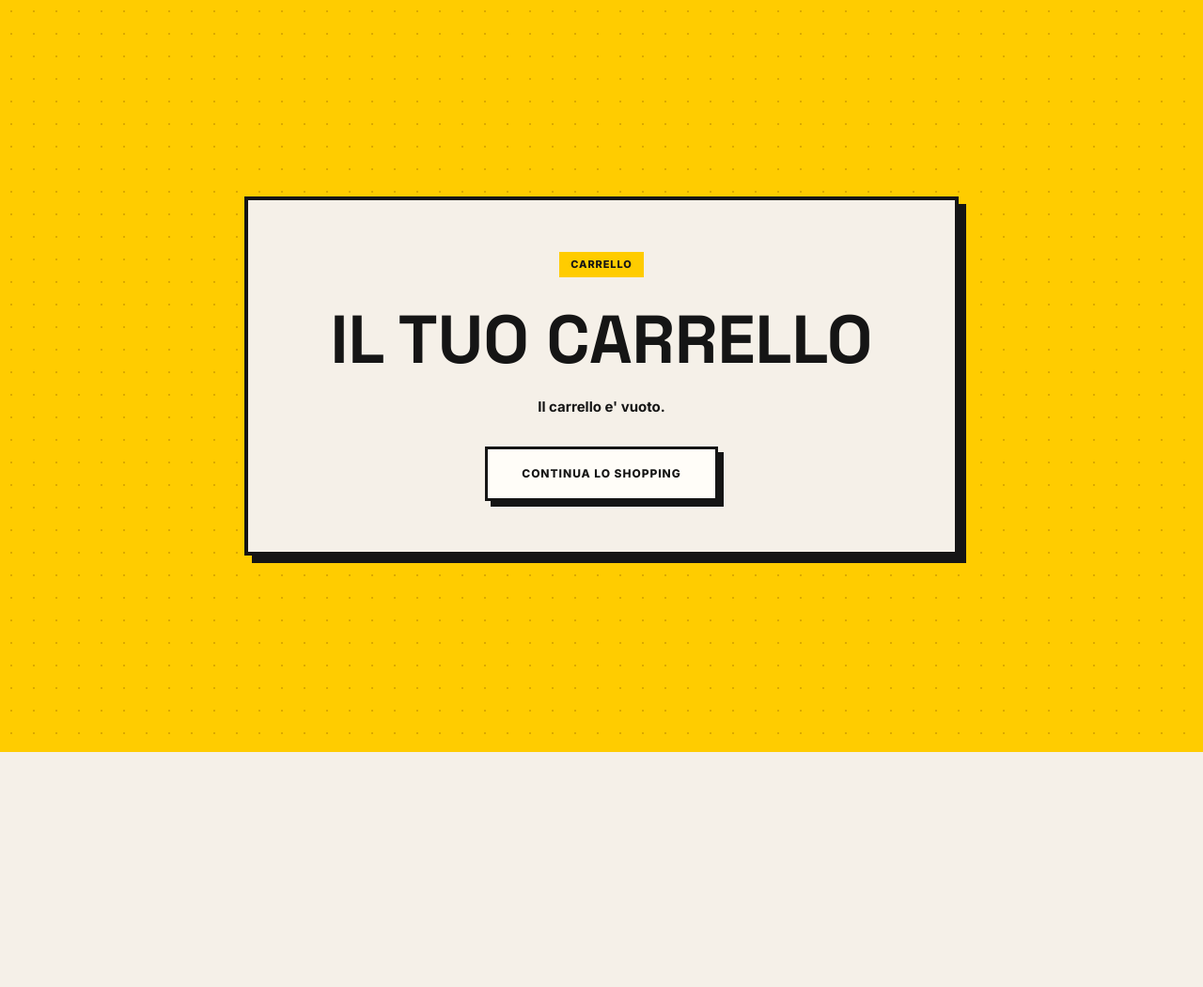
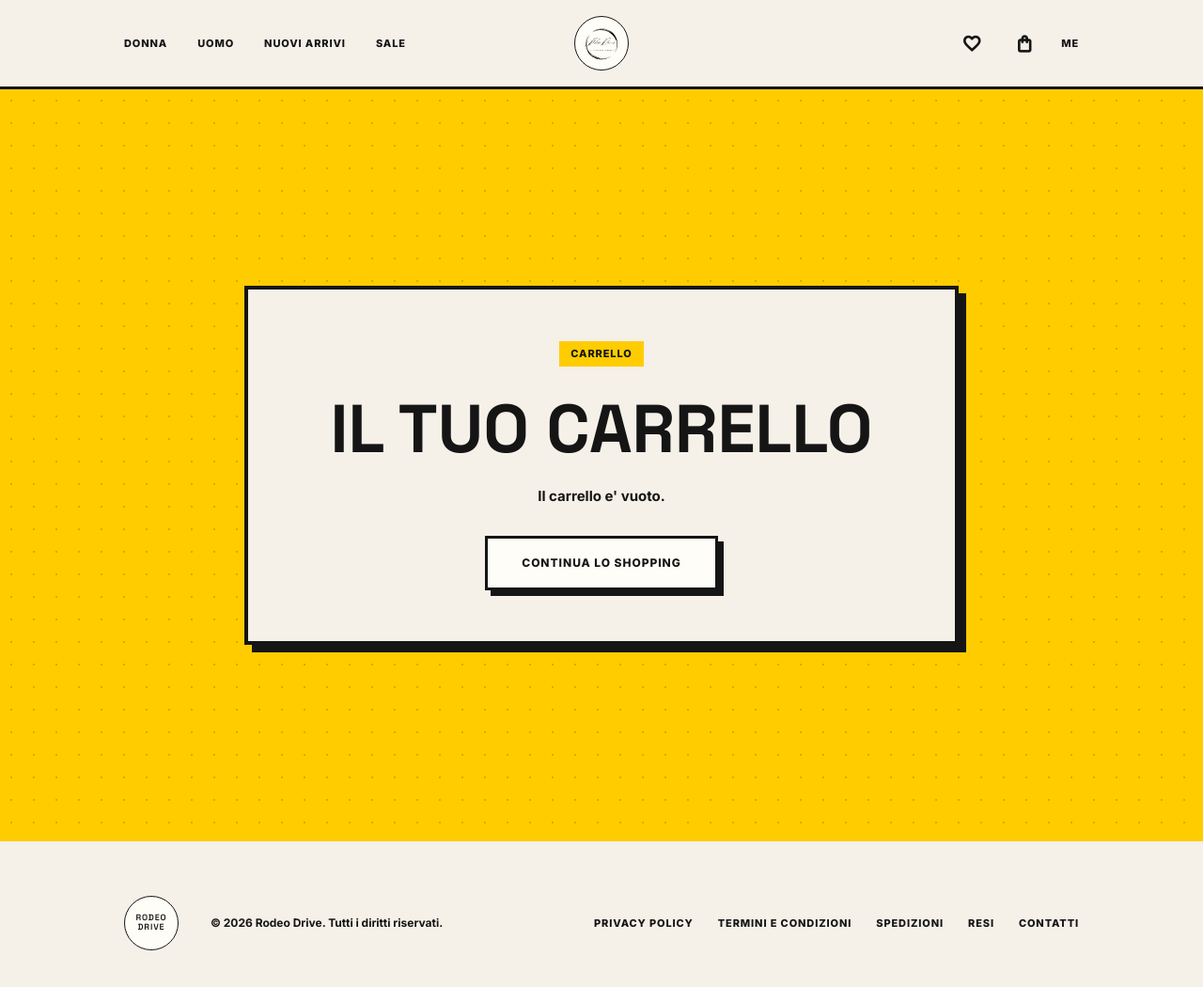
Before and after one commit to antoniosantovito94/rodeo-drive-ui, a Next.js app: page /carrello in a window 1280 px wide. Shown: the top 1050 px of the page at 94% size. Before the commit the page ends 800 px from the top, so only its background shows below. Built offline with nearby package versions, Linux system fonts and the light colour scheme.

Commit message:
Add shared navigation to shop pages

```diff
--- a/app/carrello/page.jsx
+++ b/app/carrello/page.jsx
@@ -1,4 +1,6 @@
 import CartPageClient from "../components/CartPageClient";
+import SiteFooter from "../components/SiteFooter";
+import SiteHeader from "../components/SiteHeader";
 
 export const metadata = {
   title: "Carrello | Rodeo Drive",
@@ -6,5 +8,11 @@ export const metadata = {
 };
 
 export default function CartPage() {
-  return <CartPageClient />;
+  return (
+    <>
+      <SiteHeader />
+      <CartPageClient />
+      <SiteFooter />
+    </>
+  );
 }
--- /dev/null
+++ b/app/components/SiteFooter.jsx
@@ -0,0 +1,21 @@
+import Link from "next/link";
+
+export default function SiteFooter() {
+  return (
+    <footer className="site-footer">
+      <div className="footer-shell">
+        <Link className="brand-mark footer-brand" href="/" aria-label="Rodeo Drive home">
+          <span>Rodeo Drive</span>
+        </Link>
+        <p>&copy; 2026 Rodeo Drive. Tutti i diritti riservati.</p>
+        <nav aria-label="Link footer">
+          <Link href="/#privacy">Privacy Policy</Link>
+          <Link href="/#termini">Termini e Condizioni</Link>
+          <Link href="/#spedizioni">Spedizioni</Link>
+          <Link href="/#resi">Resi</Link>
+          <Link href="/#contatti">Contatti</Link>
+        </nav>
+      </div>
+    </footer>
+  );
+}
--- /dev/null
+++ b/app/components/SiteHeader.jsx
@@ -0,0 +1,85 @@
+"use client";
+
+import { useState } from "react";
+import Link from "next/link";
+import CartIconLink from "./CartIconLink";
+
+export default function SiteHeader({ current = "" }) {
+  const [isMenuOpen, setIsMenuOpen] = useState(false);
+  const closeMenu = () => setIsMenuOpen(false);
+
+  return (
+    <header className="site-header">
+      <nav className="nav-shell" aria-label="Navigazione principale">
+        <button
+          className="mobile-menu"
+          type="button"
+          aria-label="Apri menu"
+          aria-expanded={isMenuOpen}
+          aria-controls="mobile-nav"
+          onClick={() => setIsMenuOpen((value) => !value)}
+        >
+          <span></span>
+          <span></span>
+          <span></span>
+        </button>
+
+        <div className="nav-links nav-left">
+          <Link href="/#donna">Donna</Link>
+          <Link href="/#uomo">Uomo</Link>
+          <Link href="/#nuovi-arrivi" aria-current={current === "products" ? "page" : undefined}>
+            Nuovi arrivi
+          </Link>
+          <Link href="/#sale">Sale</Link>
+        </div>
+
+        <Link className="brand-mark nav-brand" href="/" aria-label="Rodeo Drive home">
+          <img src="/assets/rodeo-drive-logo.svg" alt="Rodeo Drive" />
+        </Link>
+
+        <div className="nav-actions" aria-label="Azioni">
+          <Link className="nav-icon-link" href="/#wishlist" aria-label="Wishlist">
+            <span className="material-symbols-outlined" aria-hidden="true">
+              favorite
+            </span>
+          </Link>
+          <CartIconLink />
+          <Link className="desktop-only" href="/#account" aria-label="Account">
+            Me
+          </Link>
+        </div>
+      </nav>
+
+      <div
+        className={`mobile-nav${isMenuOpen ? " is-open" : ""}`}
+        id="mobile-nav"
+        aria-hidden={!isMenuOpen}
+      >
+        <Link href="/#donna" onClick={closeMenu}>
+          Donna
+        </Link>
+        <Link href="/#uomo" onClick={closeMenu}>
+          Uomo
+        </Link>
+        <Link href="/#nuovi-arrivi" onClick={closeMenu}>
+          Nuovi arrivi
+        </Link>
+        <Link href="/#sale" onClick={closeMenu}>
+          Sale
+        </Link>
+        <Link href="/#mercati" onClick={closeMenu}>
+          Dove siamo
+        </Link>
+        <Link href="/#contatti" onClick={closeMenu}>
+          Contatti
+        </Link>
+        <Link href="/prodotti" onClick={closeMenu}>
+          Catalogo
+        </Link>
+        <Link href="/carrello" onClick={closeMenu}>
+          Carrello
+        </Link>
+      </div>
+    </header>
+  );
+}
--- a/app/prodotti/[slug]/page.jsx
+++ b/app/prodotti/[slug]/page.jsx
@@ -1,6 +1,8 @@
 import Link from "next/link";
 import { notFound } from "next/navigation";
 import ProductPurchaseForm from "../../components/ProductPurchaseForm";
+import SiteFooter from "../../components/SiteFooter";
+import SiteHeader from "../../components/SiteHeader";
 import { getProductBySlug } from "../../../lib/catalog";
 
 export const metadata = {
@@ -17,6 +19,8 @@ export default async function ProductDetailPage({ params }) {
   }
 
   return (
+    <>
+      <SiteHeader current="products" />
       <main className="product-detail-page">
         <section className="product-detail section-shell">
           <div className="product-detail-grid">
@@ -65,5 +69,7 @@ export default async function ProductDetailPage({ params }) {
           </div>
         </section>
       </main>
+      <SiteFooter />
+    </>
   );
 }
--- a/app/prodotti/page.jsx
+++ b/app/prodotti/page.jsx
@@ -1,5 +1,7 @@
 import Link from "next/link";
 import ProductCard from "../components/ProductCard";
+import SiteFooter from "../components/SiteFooter";
+import SiteHeader from "../components/SiteHeader";
 import { getAllProducts } from "../../lib/catalog";
 
 export const metadata = {
@@ -11,6 +13,8 @@ export default async function ProductsPage() {
   const products = await getAllProducts();
 
   return (
+    <>
+      <SiteHeader current="products" />
       <main className="catalog-page">
         <section className="products section-shell">
           <div className="section-heading heading-row">
@@ -25,5 +29,7 @@ export default async function ProductsPage() {
           </div>
         </section>
       </main>
+      <SiteFooter />
+    </>
   );
 }
```
Also changed, not shown: app/components/HomePageClient.jsx (+4 -85 lines). Lines whose indentation alone changed are shown as unchanged.
